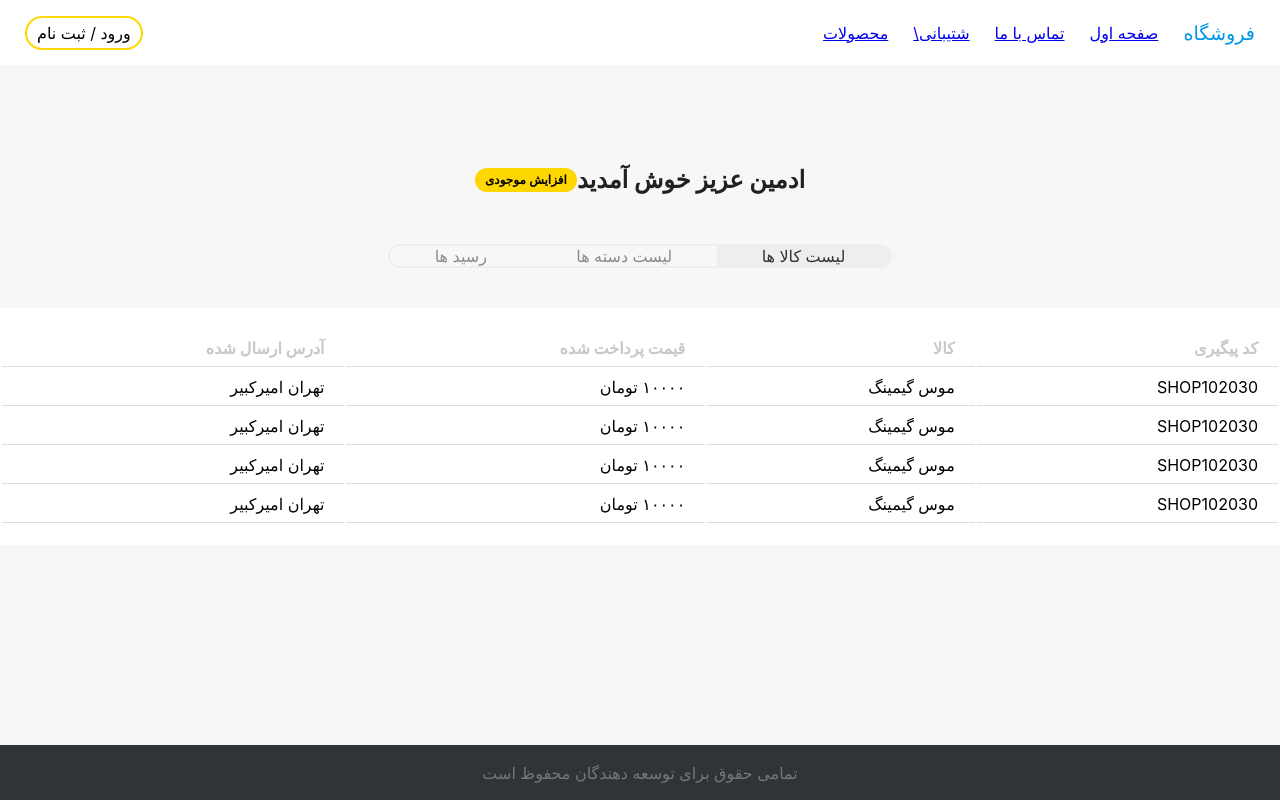
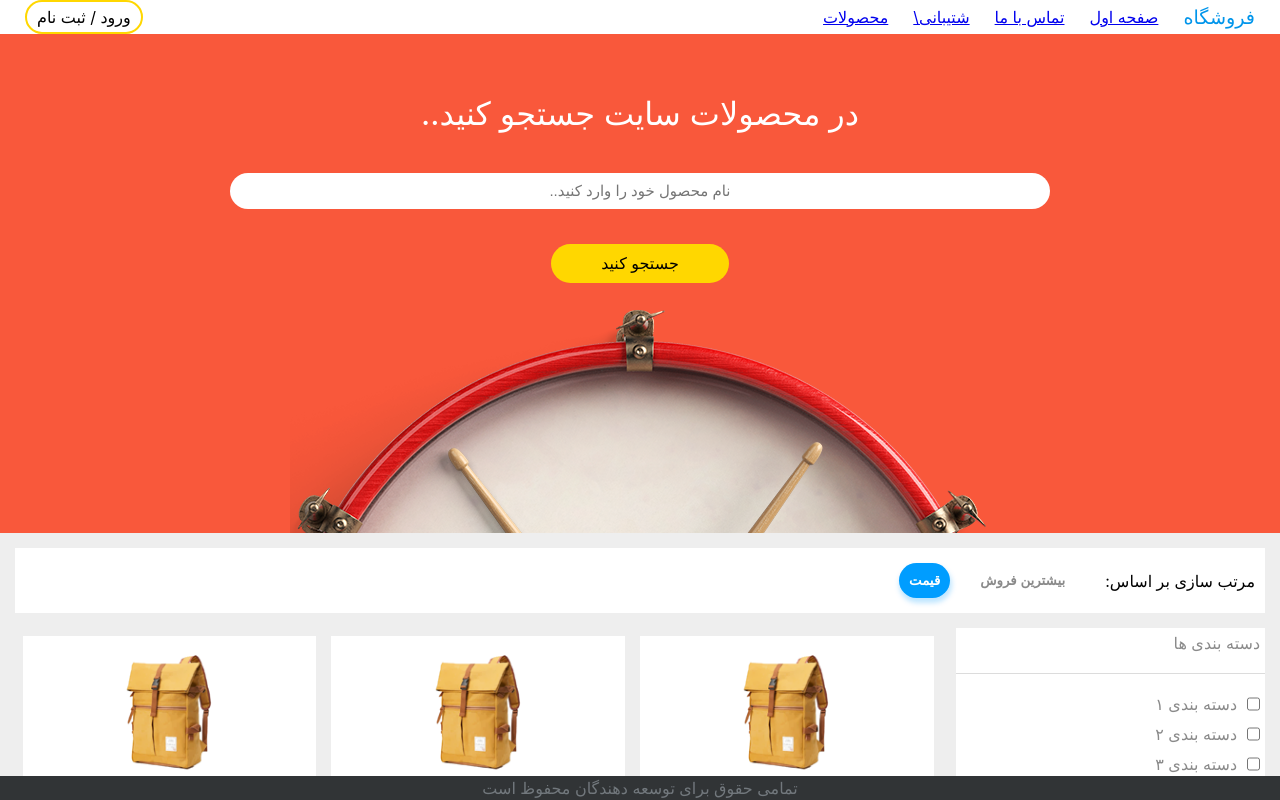
Before and after one commit to mohammadt444/IE, a React (Create React App) app in the folder frontend/: page / in a window 1280 px wide. Built offline with nearby package versions, Linux system fonts and the light colour scheme; a small style sheet from the web is missing.

Commit message:
add Route to App

```diff
--- a/frontend/src/app/main/App.js
+++ b/frontend/src/app/main/App.js
@@ -1,3 +1,6 @@
+import React from "react";
+import { Switch, Route } from "react-router-dom";
+
 import Footer from "./components/footer/footer";
 import Header from "./components/header/header";
 import SearchPanel from "./components/searchPanel/searchPanel";
@@ -37,8 +40,16 @@ function App() {
             overflow: "auto",
           }}
         >
-          {/* <Home /> */}
-          <Profile admin/>
+          <Switch>
+            <Route path="/profile">
+              <Profile />
+            </Route>
+            <Route path="/">
+              <Home />
+            </Route>
+          </Switch>
+
+          <Profile admin />
         </div>
         <Footer />
       </div>
```
